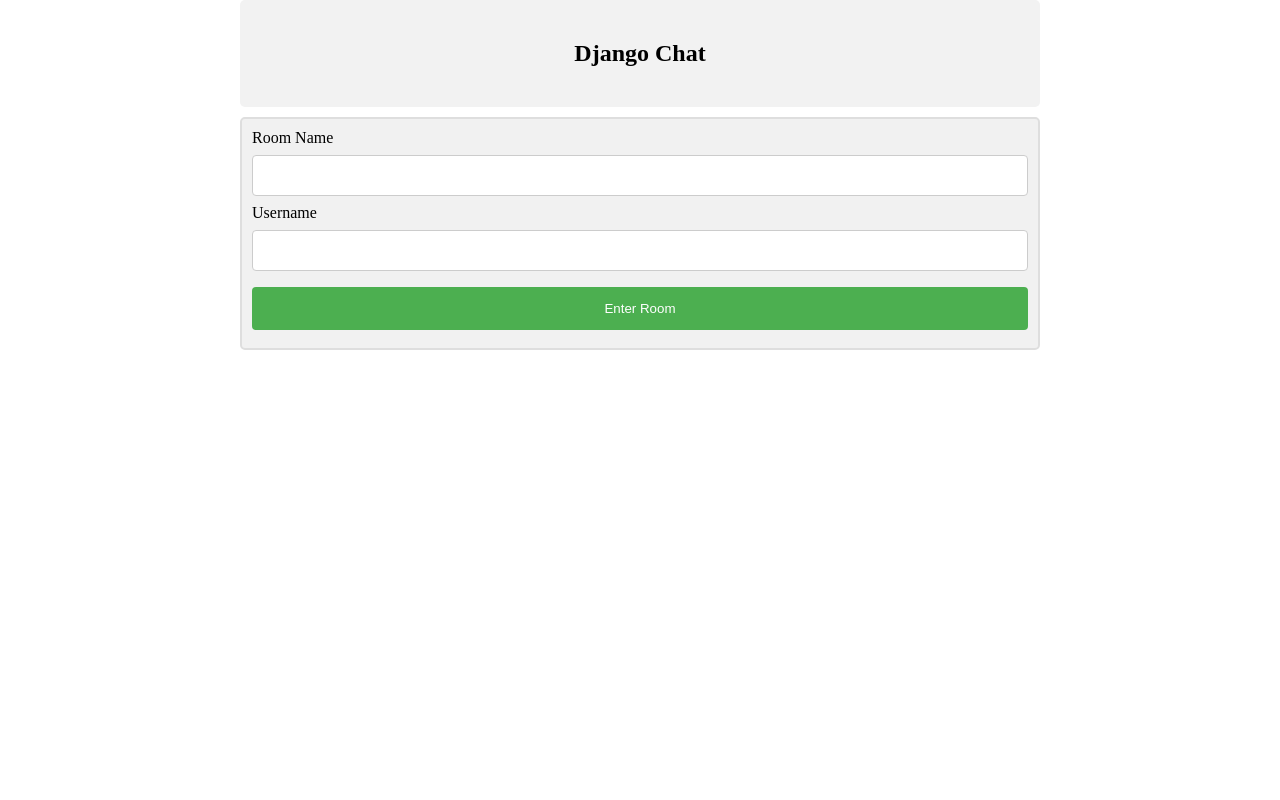
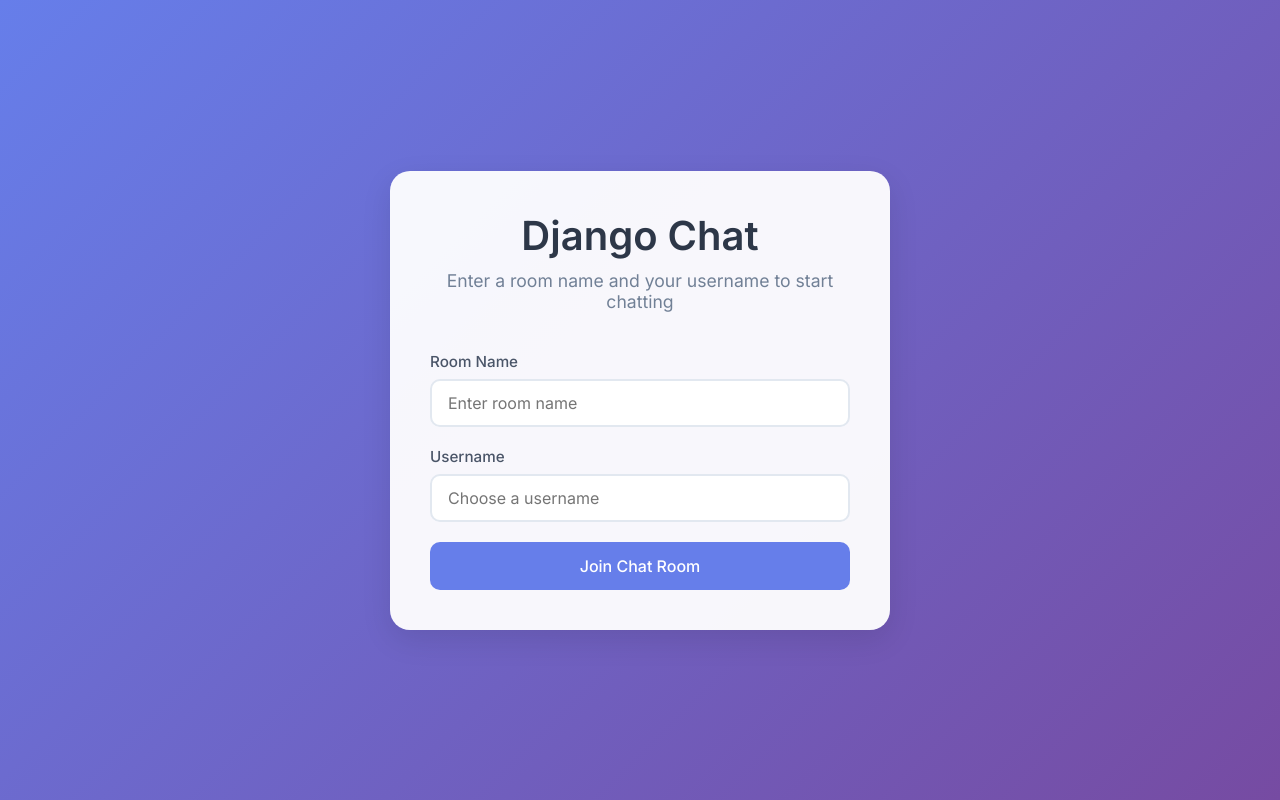
Before and after one commit to Rishav-Upadhaya/django_chat_app, a Django app: page / in a window 1280 px wide. Run offline with Django 3.2, Linux system fonts and the light colour scheme.

Commit message:
Update home page with modern UI and enhanced styling

```diff
--- a/templates/home.html
+++ b/templates/home.html
@@ -1,111 +1,150 @@
 <!DOCTYPE html>
 <html>
   <head>
-<meta name="viewport" content="width=device-width, initial-scale=1">
+    <meta name="viewport" content="width=device-width, initial-scale=1" />
+    <title>Django Chat App</title>
+    <link
+      href="https://fonts.googleapis.com/css2?family=Inter:wght@400;500;600&display=swap"
+      rel="stylesheet"
+    />
     <style>
+      * {
+        margin: 0;
+        padding: 0;
+        box-sizing: border-box;
+        font-family: "Inter", sans-serif;
+      }
+
       body {
         margin: 0 auto;
-  max-width: 800px;
-  padding: 0 20px;
+        max-width: 100%;
+        min-height: 100vh;
+        background: linear-gradient(135deg, #667eea 0%, #764ba2 100%);
+        display: flex;
+        flex-direction: column;
+        align-items: center;
+        justify-content: center;
+        padding: 20px;
       }
 
-.container {
-  border: 2px solid #dedede;
-  background-color: #f1f1f1;
-  border-radius: 5px;
-  padding: 10px;
-  margin: 10px 0;
+      .app-container {
+        background: rgba(255, 255, 255, 0.95);
+        border-radius: 20px;
+        padding: 40px;
+        box-shadow: 0 10px 30px rgba(0, 0, 0, 0.1);
+        width: 100%;
+        max-width: 500px;
       }
 
-.darker {
-  border-color: #ccc;
-  background-color: #ddd;
+      .app-header {
+        text-align: center;
+        margin-bottom: 40px;
       }
 
-.container::after {
-  content: "";
-  clear: both;
-  display: table;
+      .app-header h2 {
+        color: #2d3748;
+        font-size: 2.5rem;
+        font-weight: 600;
+        margin-bottom: 10px;
       }
 
-.container img {
-  float: left;
-  max-width: 60px;
-  width: 100%;
-  margin-right: 20px;
-  border-radius: 50%;
+      .app-header p {
+        color: #718096;
+        font-size: 1.1rem;
       }
 
-.container img.right {
-  float: right;
-  margin-left: 20px;
-  margin-right:0;
+      .form-group {
+        margin-bottom: 20px;
       }
 
-.time-right {
-  float: right;
-  color: #aaa;
+      .form-group label {
+        display: block;
+        margin-bottom: 8px;
+        color: #4a5568;
+        font-weight: 500;
+        font-size: 0.95rem;
       }
 
-.time-left {
-  float: left;
-  color: #999;
+      input[type="text"] {
+        width: 100%;
+        padding: 12px 16px;
+        border: 2px solid #e2e8f0;
+        border-radius: 10px;
+        font-size: 1rem;
+        transition: all 0.3s ease;
+        background: white;
+      }
+
+      input[type="text"]:focus {
+        outline: none;
+        border-color: #667eea;
+        box-shadow: 0 0 0 3px rgba(102, 126, 234, 0.1);
+      }
+
+      input[type="submit"] {
+        width: 100%;
+        background: #667eea;
+        color: white;
+        padding: 14px 20px;
+        border: none;
+        border-radius: 10px;
+        cursor: pointer;
+        font-size: 1rem;
+        font-weight: 500;
+        transition: all 0.3s ease;
+      }
+
+      input[type="submit"]:hover {
+        background: #5a67d8;
+        transform: translateY(-1px);
+      }
+
+      input[type="submit"]:active {
+        transform: translateY(1px);
+      }
+
+      @media (max-width: 640px) {
+        .app-container {
+          padding: 20px;
+        }
+
+        .app-header h2 {
+          font-size: 2rem;
+        }
       }
     </style>
   </head>
   <body>
-
-<div align="center">
+    <div class="app-container">
+      <div class="app-header">
         <h2>Django Chat</h2>
+        <p>Enter a room name and your username to start chatting</p>
       </div>
-
-
-<div class="container">
-    <style>
-    input[type=text], select {
-    width: 100%;
-    padding: 12px 20px;
-    margin: 8px 0;
-    display: inline-block;
-    border: 1px solid #ccc;
-    border-radius: 4px;
-    box-sizing: border-box;
-    }
-
-    input[type=submit] {
-    width: 100%;
-    background-color: #4CAF50;
-    color: white;
-    padding: 14px 20px;
-    margin: 8px 0;
-    border: none;
-    border-radius: 4px;
-    cursor: pointer;
-    }
-
-    input[type=submit]:hover {
-    background-color: #45a049;
-    }
-
-    div {
-    border-radius: 5px;
-    background-color: #f2f2f2;
-    padding: 20px;
-    }
-    </style>
 
       <form id="post-form" method="POST" action="checkview">
         {% csrf_token %}
-        <label>Room Name</label>
-        <input type="text" name="room_name" id="room_name" width="100px" />
-        <label>Username</label>
-        <input type="text" name="username" id="username" width="100px" />
-        <input type="submit" value="Enter Room">
+        <div class="form-group">
+          <label for="room_name">Room Name</label>
+          <input
+            type="text"
+            name="room_name"
+            id="room_name"
+            placeholder="Enter room name"
+            required
+          />
+        </div>
+        <div class="form-group">
+          <label for="username">Username</label>
+          <input
+            type="text"
+            name="username"
+            id="username"
+            placeholder="Choose a username"
+            required
+          />
+        </div>
+        <input type="submit" value="Join Chat Room" />
       </form>
     </div>
-
-
   </body>
-
-
 </html>
```
Lines whose indentation alone changed are shown as unchanged.
